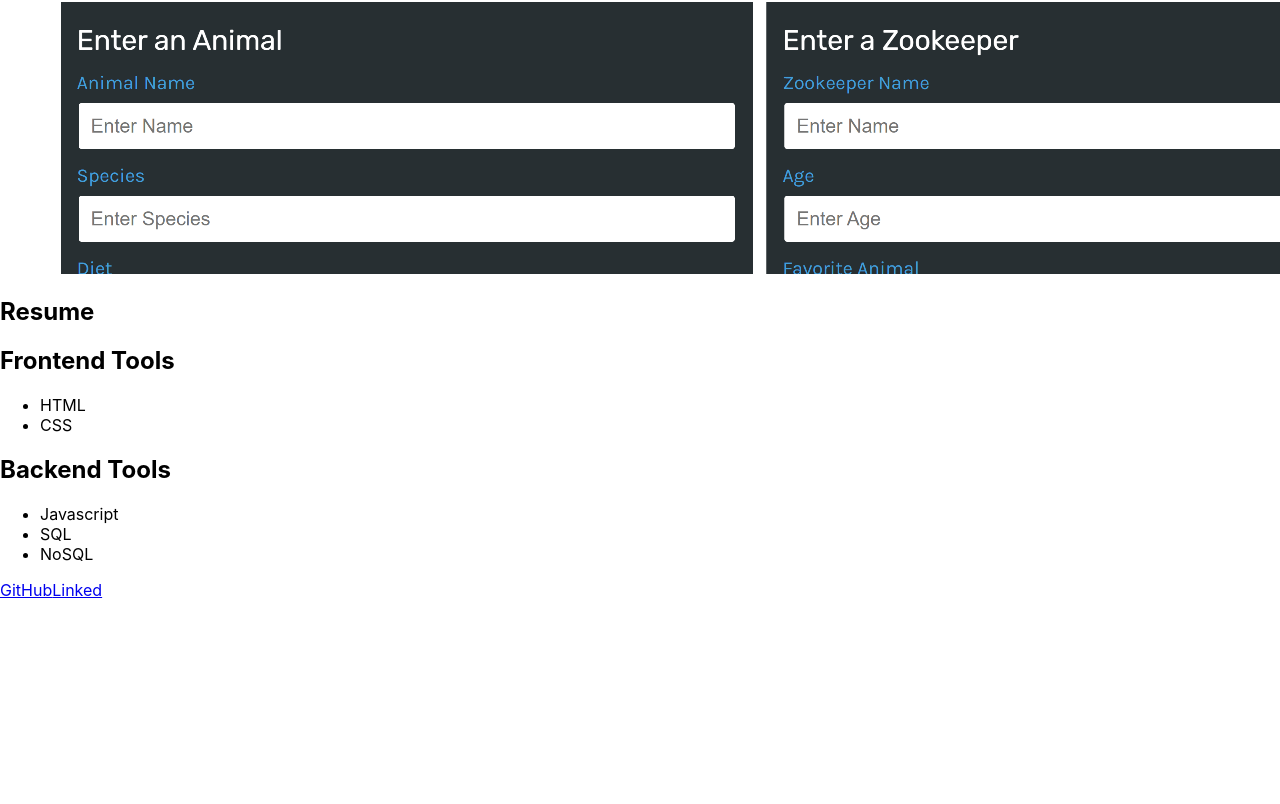
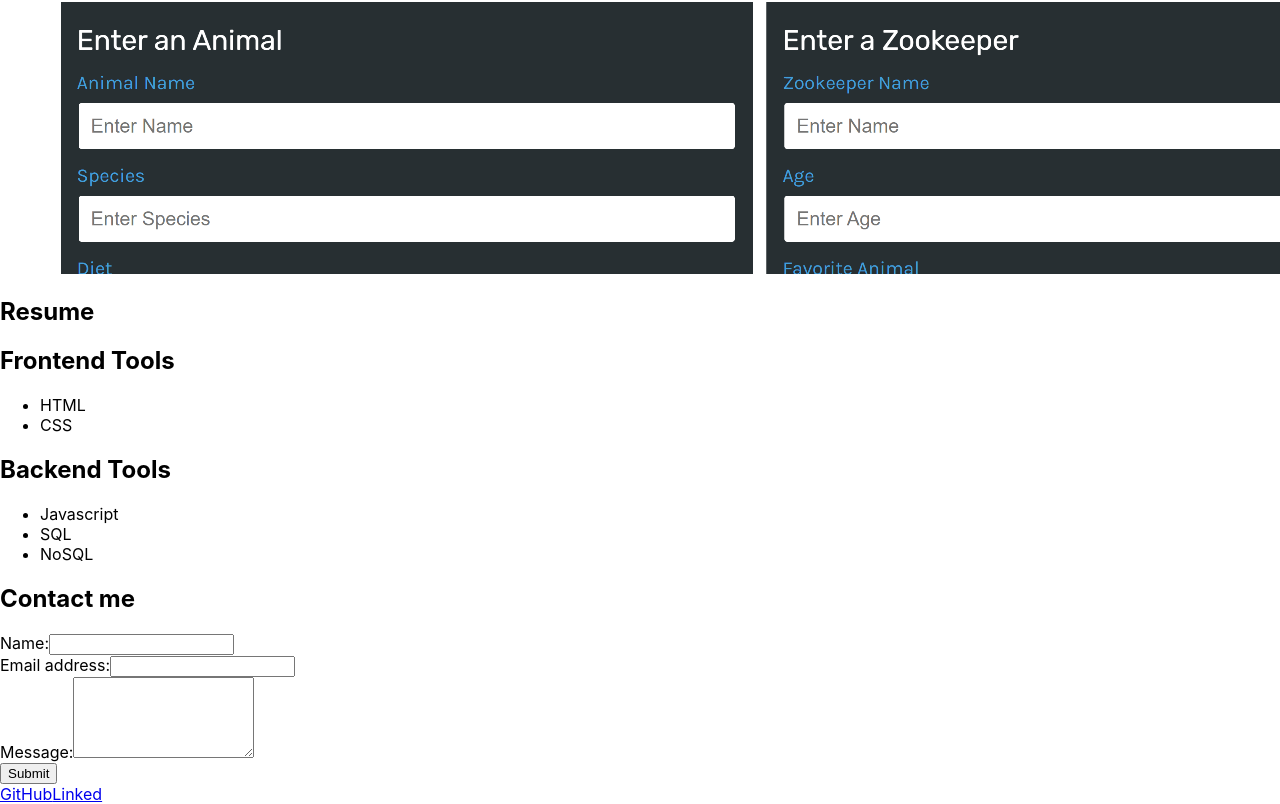
Before and after one commit to maxwillner/portfolio_react, a React (Create React App) app: page / in a window 1280 px wide. Shown: the part 5278-6082 px from the top of the page. Before the commit the page ends 5878 px from the top, so only its background shows below. Built offline with nearby package versions, Linux system fonts and the light colour scheme.

Commit message:
added Contact component

```diff
--- a/src/App.js
+++ b/src/App.js
@@ -4,6 +4,7 @@
 import About from "./components/About";
 import Portfolio from './components/Portfolio';
 import Resume from './components/Resume';
+import ContactForm from './components/Contact';
 
 function App() {
   return (
@@ -13,6 +14,7 @@
         <About></About>
         <Portfolio></Portfolio>
         <Resume></Resume>
+        <ContactForm></ContactForm>
       </main>
       <Footer></Footer>
     </div>
--- /dev/null
+++ b/src/components/Contact/index.js
@@ -0,0 +1,70 @@
+import React, { useState } from "react";
+import { validateEmail } from "../../utils/helpers";
+
+
+function ContactForm() {
+
+
+    const [formState, setFormState] = useState({ name: "", email: "", message: ""});
+    const { name, email, message } = formState;
+    const [ errorMessage, setErrorMessage] = useState("");
+
+    function handleChange(e) {
+        if (e.target.name === "email") {
+            const isValid = validateEmail(e.target.value);
+            console.log(isValid);
+            // is valid conditional statement
+            if (!isValid) {
+                setErrorMessage("Your email is invalid");
+            } else {
+                setErrorMessage("");
+            }
+        } else {
+            if (!e.target.value.length) {
+                setErrorMessage(`${e.target.name} is required.`);
+            } else {
+                setErrorMessage("");
+            }
+        }
+
+        if (!errorMessage) {
+            setFormState({...formState, [e.target.name]: e.target.value })
+        }
+    }
+    // console.log(formState);
+
+    function handleSubmit(e) {
+        e.preventDefault();
+        console.log(formState);
+    }
+
+    return (
+        <section>
+            <h1 data-testid="h1tag">Contact me</h1>
+            <form id="contact-form" onSubmit={handleSubmit}>
+                <div>
+                    <label htmlFor="name">Name:</label>
+                    <input type="text" defaultValue={name} onBlur={handleChange} name="name" />
+                </div>
+                <div>
+                    <label htmlFor="email">Email address:</label>
+                    <input type="email" defaultValue={email} onBlur={handleChange} name="email" />
+                </div>
+                <div>
+                    <label htmlFor="message">Message:</label>
+                    <textarea name="message" defaultValue={message} onBlur={handleChange} rows="5" />
+                </div>
+                {errorMessage && (
+                    <div>
+                        <p className="error-text">{errorMessage}</p>
+                    </div>
+                )}
+                <button data-testid="button" type="submit">Submit</button>
+            </form>
+        </section>
+        )
+
+}
+
+
+export default ContactForm
```
